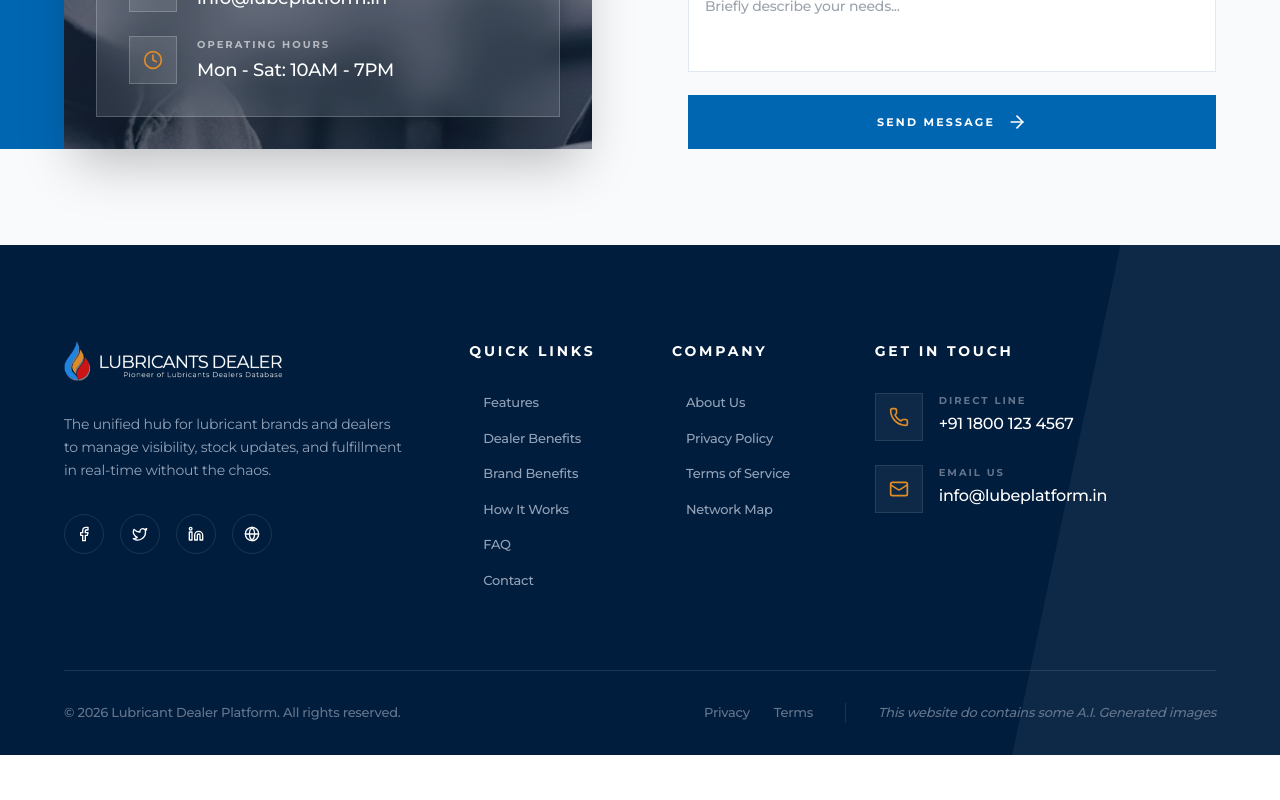
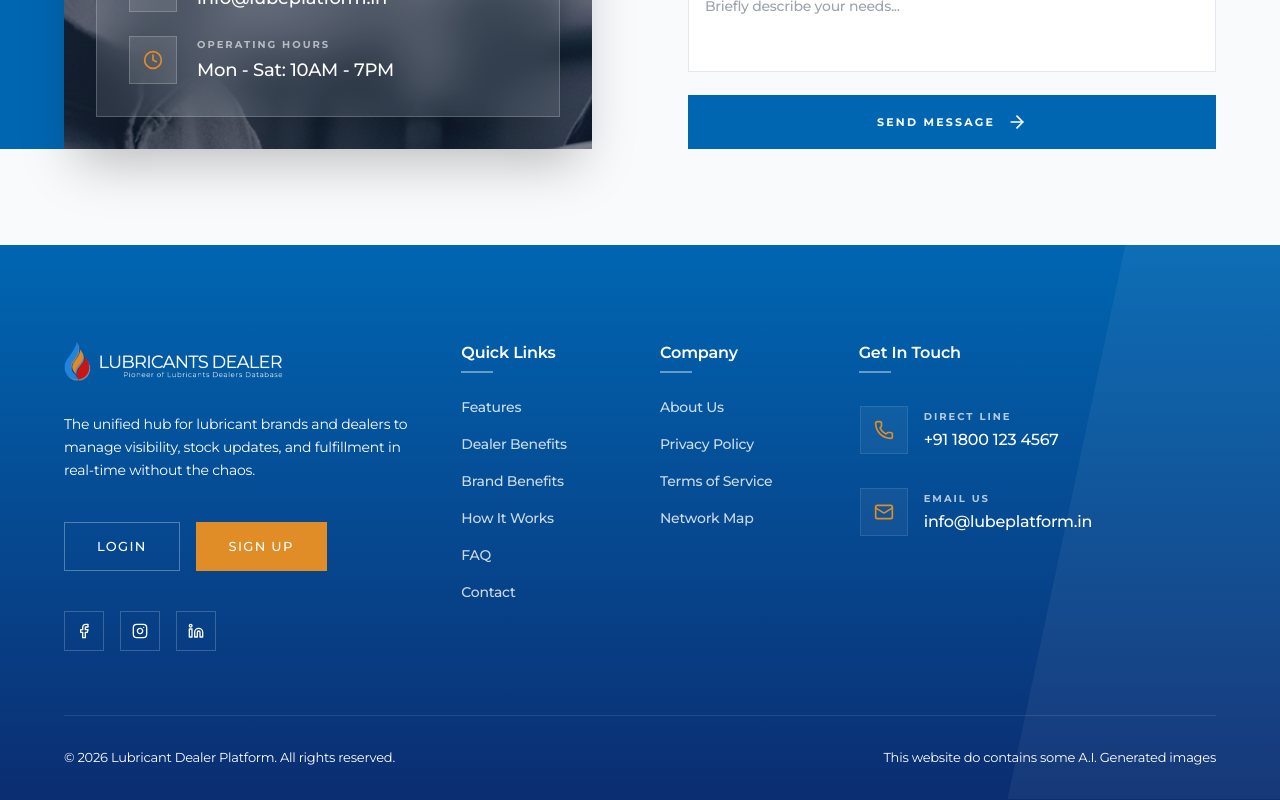
Before and after one commit to aquarioustechnology-alt/Lubricant-Dealer-Platform, a Next.js app: page / in a window 1280 px wide. Shown: the part 6242-7042 px from the top of the page. Before the commit the page ends 6997 px from the top, so only its background shows below. Built offline with nearby package versions, Linux system fonts and the light colour scheme.

Commit message:
Fix header Contact link to scroll to contact section, refine footer design layout with corrected gaps, weights, and unified generic button classes

```diff
--- a/src/components/common/Footer.tsx
+++ b/src/components/common/Footer.tsx
@@ -1,10 +1,17 @@
 "use client";
 
+import React, { useState } from "react";
 import Image from "next/image";
-import { Facebook, Twitter, Linkedin, Globe, Phone, Mail, MapPin, ArrowRight } from "lucide-react";
+import { Facebook, Instagram, Linkedin, Phone, Mail, ChevronDown } from "lucide-react";
 import { cn } from "@/lib/utils";
 
 export default function Footer() {
+    const [openMenu, setOpenMenu] = useState<string | null>(null);
+
+    const toggleMenu = (title: string) => {
+        setOpenMenu(openMenu === title ? null : title);
+    };
+
     const footerLinks = [
         {
             title: "Quick Links",
@@ -29,12 +36,12 @@ export default function Footer() {
     ];
 
     return (
-        <footer className="bg-[#001D3D] text-white pt-24 pb-8 overflow-hidden relative">
+        <footer className="bg-gradient-to-b from-[#0066B2] to-[#0B2D71] text-white pt-24 pb-8 overflow-hidden relative">
             {/* Background Accent */}
             <div className="absolute top-0 right-0 w-1/3 h-full bg-white/5 -skew-x-12 translate-x-1/2 pointer-events-none" />
 
             <div className="max-w-7.5xl [@media(min-width:1600px)]:max-w-8xl mx-auto px-6 md:px-12 lg:px-16 relative z-10">
-                <div className="grid grid-cols-1 md:grid-cols-2 lg:grid-cols-12 gap-16 mb-20">
+                <div className="grid grid-cols-1 md:grid-cols-2 lg:grid-cols-12 gap-8 lg:gap-10 mb-12 lg:mb-16">
 
                     {/* Brand Info */}
                     <div className="lg:col-span-4 space-y-8">
@@ -45,58 +52,91 @@ export default function Footer() {
                             height={60}
                             className="h-10 w-auto object-contain"
                         />
-                        <p className="text-slate-400 text-sm leading-relaxed max-w-sm">
+                        <p className="text-white text-sm leading-relaxed max-w-sm">
                             The unified hub for lubricant brands and dealers to manage visibility, stock updates, and fulfillment in real-time without the chaos.
                         </p>
-                        <div className="flex gap-4">
-                            {[Facebook, Twitter, Linkedin, Globe].map((Icon, i) => (
-                                <a key={i} href="#" className="w-10 h-10 rounded-full border border-white/10 flex items-center justify-center hover:bg-primary transition-all duration-300">
-                                    <Icon className="w-4 h-4" />
+
+                        {/* Login & Sign Up Buttons */}
+                        <div className="flex gap-4 pt-2">
+                            <a href="#" className="btn-outline-white rounded-none">
+                                Login
+                            </a>
+                            <a href="#" className="btn-fill-secondary rounded-none">
+                                Sign Up
+                            </a>
+                        </div>
+
+                        {/* Social Icons - Rectangular */}
+                        <div className="flex gap-4 pt-2">
+                            {[Facebook, Instagram, Linkedin].map((Icon, i) => (
+                                <a key={i} href="#" className="w-10 h-10 rounded-none border border-white/20 flex items-center justify-center hover:bg-primary transition-all duration-300 text-white group">
+                                    <Icon className="w-4 h-4 group-hover:scale-110 transition-transform" />
                                 </a>
                             ))}
                         </div>
                     </div>
 
-                    {/* Navigation Links */}
+                    {/* Navigation Links - Accordion on Mobile/Tablet */}
                     {footerLinks.map((group, i) => (
-                        <div key={i} className="lg:col-span-2">
-                            <h4 className="text-sm font-bold uppercase tracking-[0.2em] mb-8 text-white">
+                        <div key={i} className="lg:col-span-2 border-b border-white/10 lg:border-none pb-4 lg:pb-0">
+                            <button
+                                onClick={() => toggleMenu(group.title)}
+                                className="w-full flex justify-between items-center lg:cursor-default lg:pointer-events-none pb-2 lg:pb-0"
+                            >
+                                <h4 className="text-[16px] font-semibold mb-0 lg:mb-8 text-white relative inline-block">
                                     {group.title}
+                                    <span className="hidden lg:block absolute -bottom-2 left-0 w-8 h-[2px] bg-white opacity-40" />
                                 </h4>
+                                <ChevronDown
+                                    className={cn(
+                                        "w-5 h-5 text-white lg:hidden transition-transform duration-300",
+                                        openMenu === group.title ? "rotate-180" : ""
+                                    )}
+                                />
+                            </button>
+
+                            <div className={cn(
+                                "lg:block overflow-hidden transition-all duration-300",
+                                openMenu === group.title ? "max-h-[500px] opacity-100 mt-4" : "max-h-0 opacity-0 lg:max-h-[500px] lg:opacity-100 lg:mt-0"
+                            )}>
                                 <ul className="space-y-4">
                                     {group.links.map((link, j) => (
                                         <li key={j}>
-                                        <a href={link.href} className="text-slate-400 hover:text-white text-[13px] font-medium transition-colors flex items-center gap-2 group">
-                                            <span className="w-1.5 h-1.5 rounded-full bg-brand-red opacity-0 group-hover:opacity-100 transition-opacity" />
+                                            <a href={link.href} className="text-white/80 hover:text-white text-[14px] font-medium transition-all flex items-center group relative w-fit">
+                                                <span className="relative z-10 transition-transform duration-300 group-hover:translate-x-2">
                                                     {link.name}
+                                                </span>
+                                                <span className="absolute left-0 -bottom-1 w-0 h-[1px] bg-white transition-all duration-300 group-hover:w-full group-hover:translate-x-2 opacity-50" />
                                             </a>
                                         </li>
                                     ))}
                                 </ul>
                             </div>
+                        </div>
                     ))}
 
                     {/* Contact Info */}
-                    <div className="lg:col-span-4">
-                        <h4 className="text-sm font-bold uppercase tracking-[0.2em] mb-8 text-white">
+                    <div className="lg:col-span-4 mt-4 lg:mt-0">
+                        <h4 className="text-[16px] font-semibold mb-6 lg:mb-8 text-white pb-2 lg:pb-0 border-b border-white/10 lg:border-none relative inline-block">
                             Get In Touch
+                            <span className="hidden lg:block absolute -bottom-2 left-0 w-8 h-[2px] bg-white opacity-40" />
                         </h4>
-                        <div className="space-y-6">
-                            <div className="flex gap-4 group cursor-pointer">
-                                <div className="w-12 h-12 bg-white/5 border border-white/10 flex items-center justify-center rounded-none group-hover:bg-primary group-hover:border-primary transition-all duration-500">
+                        <div className="space-y-4 pt-2 lg:pt-0">
+                            <div className="flex gap-4 group cursor-pointer border border-transparent hover:border-white/10 p-2 -ml-2 transition-all">
+                                <div className="w-12 h-12 bg-white/5 border border-white/10 flex items-center justify-center rounded-none group-hover:bg-white/10 group-hover:border-white/20 transition-all duration-300 shrink-0">
                                     <Phone className="w-5 h-5 text-secondary group-hover:text-white" />
                                 </div>
-                                <div>
-                                    <p className="text-[10px] text-slate-500 font-bold uppercase tracking-[0.2em] mb-1">Direct Line</p>
+                                <div className="flex flex-col justify-center">
+                                    <p className="text-[10px] text-white/70 font-bold uppercase tracking-[0.2em] mb-1">Direct Line</p>
                                     <p className="text-white font-medium">+91 1800 123 4567</p>
                                 </div>
                             </div>
-                            <div className="flex gap-4 group cursor-pointer">
-                                <div className="w-12 h-12 bg-white/5 border border-white/10 flex items-center justify-center rounded-none group-hover:bg-primary group-hover:border-primary transition-all duration-500">
+                            <div className="flex gap-4 group cursor-pointer border border-transparent hover:border-white/10 p-2 -ml-2 transition-all">
+                                <div className="w-12 h-12 bg-white/5 border border-white/10 flex items-center justify-center rounded-none group-hover:bg-white/10 group-hover:border-white/20 transition-all duration-300 shrink-0">
                                     <Mail className="w-5 h-5 text-secondary group-hover:text-white" />
                                 </div>
-                                <div>
-                                    <p className="text-[10px] text-slate-500 font-bold uppercase tracking-[0.2em] mb-1">Email Us</p>
+                                <div className="flex flex-col justify-center">
+                                    <p className="text-[10px] text-white/70 font-bold uppercase tracking-[0.2em] mb-1">Email Us</p>
                                     <p className="text-white font-medium">info@lubeplatform.in</p>
                                 </div>
                             </div>
@@ -105,17 +145,13 @@ export default function Footer() {
                 </div>
 
                 {/* Bottom Bar */}
-                <div className="pt-8 border-t border-white/10 flex flex-col md:flex-row justify-between items-center gap-6">
-                    <p className="text-slate-500 text-[13px] font-medium">
+                <div className="pt-8 border-t border-white/10 flex flex-col items-center justify-between gap-6 md:flex-row">
+                    <p className="text-white text-[13px] font-normal text-center md:text-left">
                         © {new Date().getFullYear()} Lubricant Dealer Platform. All rights reserved.
                     </p>
 
-                    <div className="flex flex-col md:flex-row items-center gap-4 md:gap-8">
-                        <div className="flex gap-6">
-                            <a href="#" className="text-slate-500 hover:text-white text-[13px] font-medium transition-colors">Privacy</a>
-                            <a href="#" className="text-slate-500 hover:text-white text-[13px] font-medium transition-colors">Terms</a>
-                        </div>
-                        <p className="text-slate-500 text-[13px] font-medium md:border-l md:border-white/10 md:pl-8 italic">
+                    <div className="flex justify-center text-center md:text-right">
+                        <p className="text-white text-[13px] font-normal">
                             This website do contains some A.I. Generated images
                         </p>
                     </div>
--- a/src/components/common/Header.tsx
+++ b/src/components/common/Header.tsx
@@ -26,7 +26,7 @@ export default function Header() {
         { name: "Brand Benefits", href: "#brand-benefits" },
         { name: "How It Works", href: "#how-it-works" },
         { name: "FAQ", href: "#faqs" },
-        { name: "Contact", href: "#" },
+        { name: "Contact", href: "#contact" },
     ];
 
     const scrollToTop = () => {
```
Lines whose indentation alone changed are shown as unchanged.
